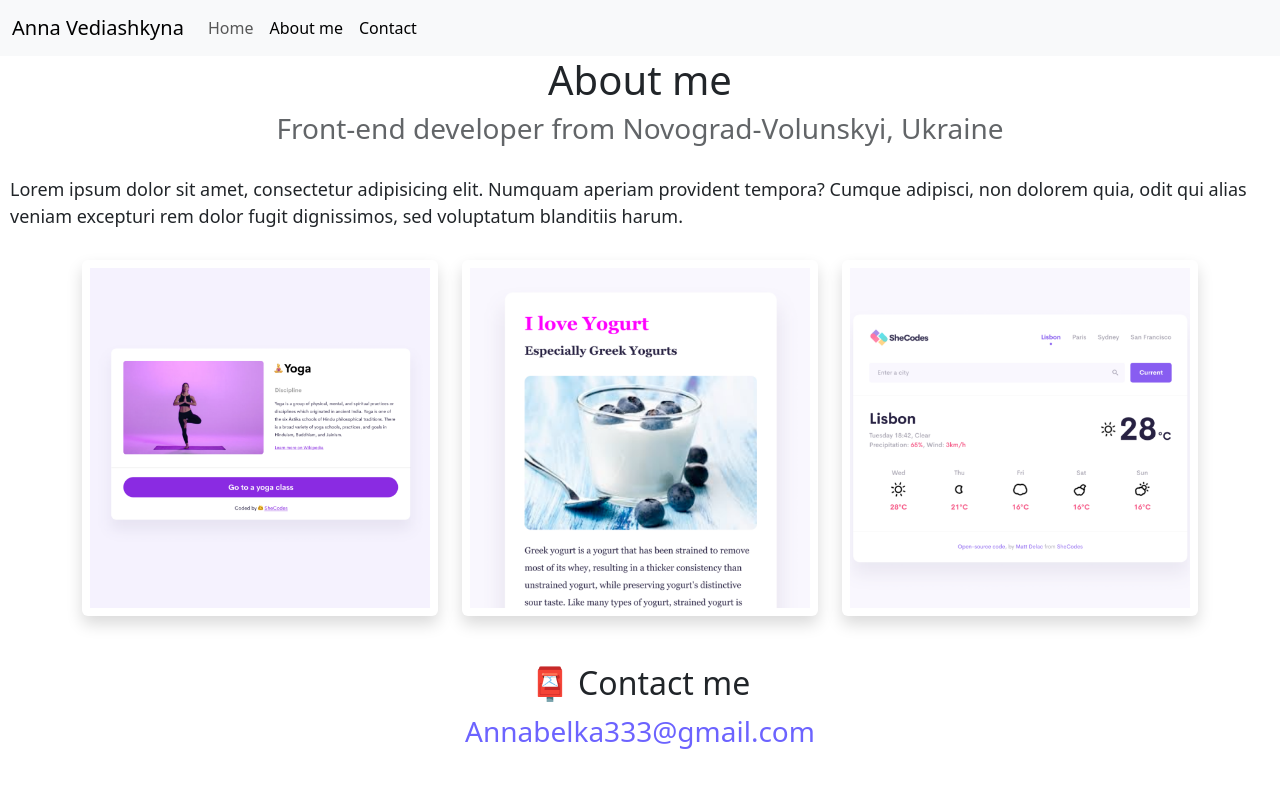
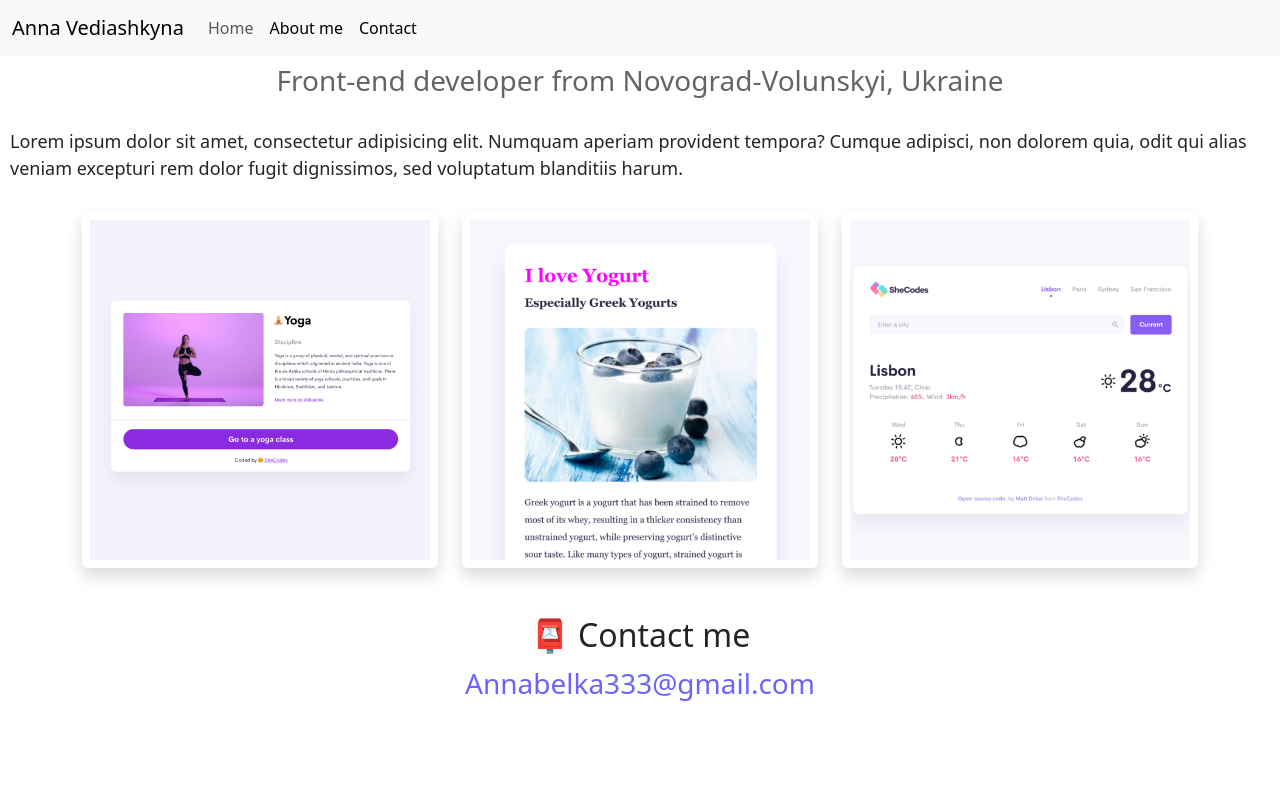
Before and after one commit to annabelka333/responsive-week2, a plain HTML site: page about.html in a window 1280 px wide. Drawn offline with nearby package versions, Linux system fonts and the light colour scheme.

Commit message:
Removed title

```diff
--- a/about.html
+++ b/about.html
@@ -49,7 +49,7 @@
       </div>
     </nav>
 
-    <h1 class="text-center">About me</h1>
+    <h1 class="text-center"></h1>
     <h3 class="text-center">
       Front-end developer from Novograd-Volunskyi, Ukraine
     </h3>
```
